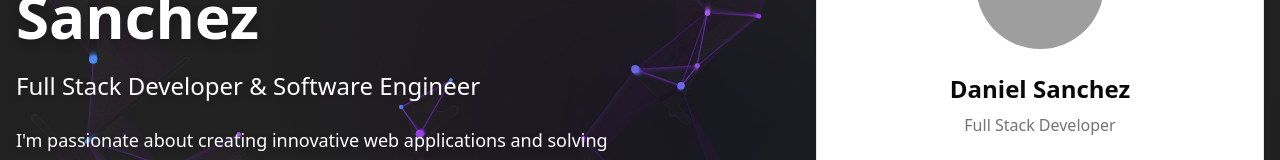
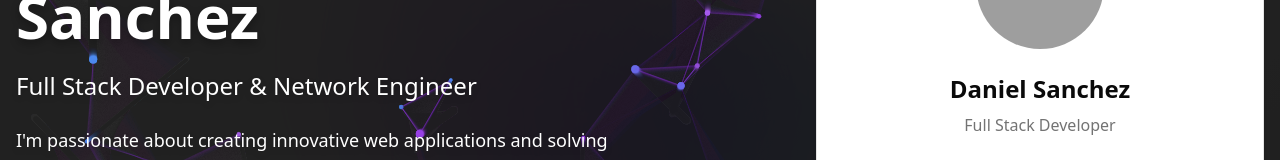
Before and after one commit to DJSanch/DJSanch_Portfolio, a Next.js app: page / in a window 1280 px wide. Shown: the part 375-535 px from the top of the page. Built offline with nearby package versions, Linux system fonts and the light colour scheme; grey boxes are pictures that could not be loaded.

Commit message:
Update hero.tsx

```diff
--- a/src/components/sections/hero.tsx
+++ b/src/components/sections/hero.tsx
@@ -39,7 +39,7 @@ const Hero = () => {
                 <span className="text-white drop-shadow-lg">Daniel Sanchez</span>
               </h1>
               <p className="text-xl md:text-2xl text-white drop-shadow-md">
-                Full Stack Developer & Software Engineer
+                Full Stack Developer & Network Engineer
               </p>
             </div>
 
```
